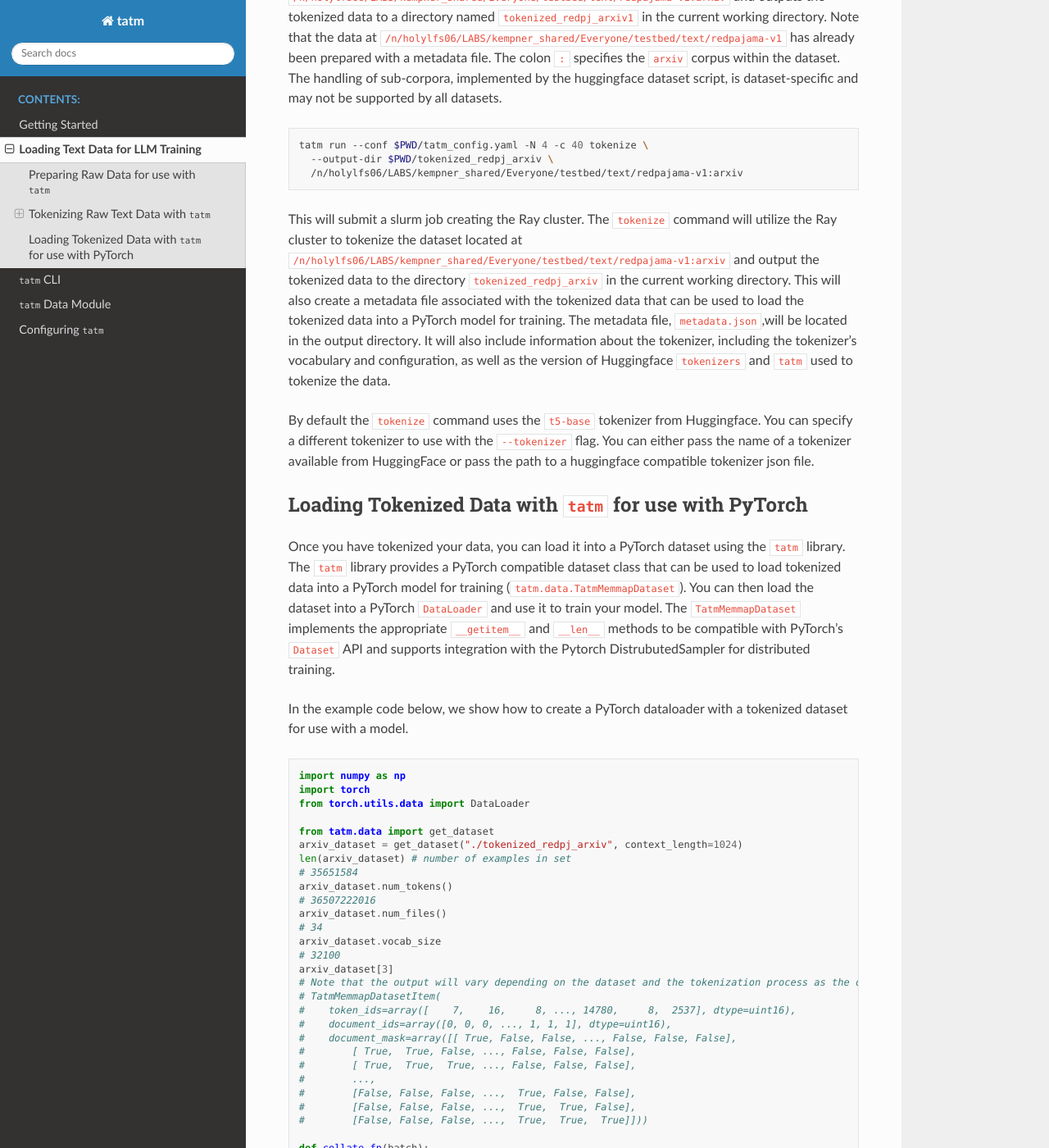
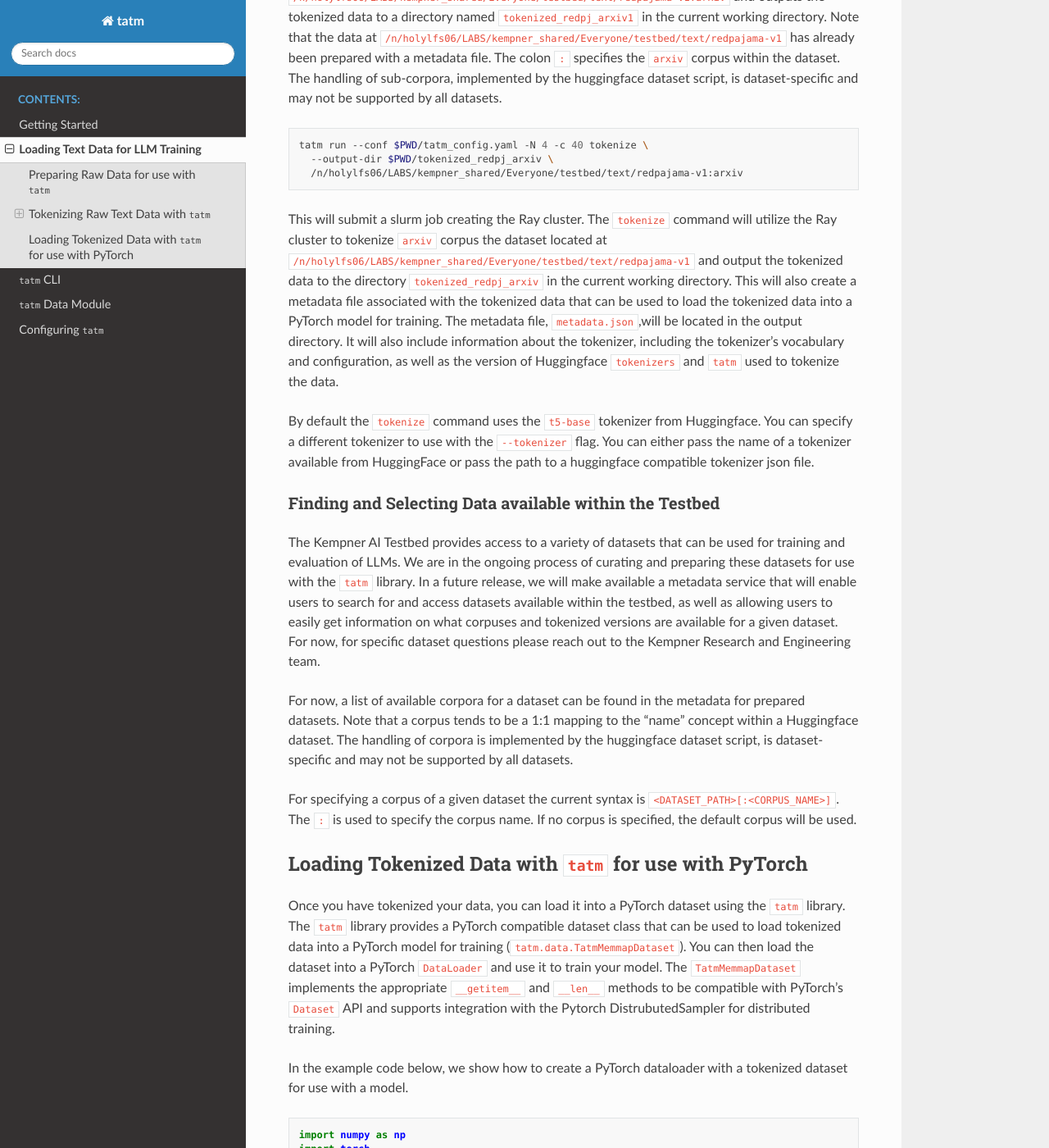
Before and after one commit to KempnerInstitute/tatm, a Sphinx documentation site: the page built from docs/text_dataset.md, in a window 1280 px wide and 1400 px high, scrolled down 1935 px. Shown: the whole window at 82% size. Built offline with Sphinx 7.4.7 and the Read the Docs theme 3.1.0, drawn with Linux system fonts in a browser that asks for light colours.

Commit message:
describe dataset and corpus finding

````diff
--- a/docs/text_dataset.md
+++ b/docs/text_dataset.md
@@ -72,10 +72,20 @@ tatm run --conf $PWD/tatm_config.yaml -N 4 -c 40 tokenize \
   /n/holylfs06/LABS/kempner_shared/Everyone/testbed/text/redpajama-v1:arxiv
 ```
 
-This will submit a slurm job creating the Ray cluster.  The `tokenize` command will utilize the Ray cluster to tokenize the dataset located at `/n/holylfs06/LABS/kempner_shared/Everyone/testbed/text/redpajama-v1:arxiv` and output the tokenized data to the directory `tokenized_redpj_arxiv` in the current working directory.  This will also create a metadata file associated with the tokenized data that can be used to load the tokenized data into a PyTorch model for training. The metadata file, `metadata.json`,will be located in the output directory. It will also include
+This will submit a slurm job creating the Ray cluster.  The `tokenize` command will utilize the Ray cluster to tokenize `arxiv` corpus the dataset located at `/n/holylfs06/LABS/kempner_shared/Everyone/testbed/text/redpajama-v1` and output the tokenized data to the directory `tokenized_redpj_arxiv` in the current working directory.  This will also create a metadata file associated with the tokenized data that can be used to load the tokenized data into a PyTorch model for training. The metadata file, `metadata.json`,will be located in the output directory. It will also include
 information about the tokenizer, including the tokenizer's vocabulary and configuration, as well as the version of Huggingface `tokenizers` and `tatm` used to tokenize the data.
 
 By default the `tokenize` command uses the `t5-base` tokenizer from Huggingface. You can specify a different tokenizer to use with the `--tokenizer` flag. You can either pass the name of a tokenizer available from HuggingFace or pass the path to a huggingface compatible tokenizer json file.
+
+### Finding and Selecting Data available within the Testbed
+
+The Kempner AI Testbed provides access to a variety of datasets that can be used for training and evaluation of LLMs. We are in the ongoing process of curating and preparing these datasets for use with the `tatm` library.
+In a future release, we will make available a metadata service that will enable users to search for and access datasets available within the testbed, as well as allowing users to easily get information on what corpuses and
+tokenized versions are available for a given dataset. For now, for specific dataset questions please reach out to the Kempner Research and Engineering team.
+
+For now, a list of available corpora for a dataset can be found in the metadata for prepared datasets. Note that a corpus tends to be a 1:1 mapping to the "name" concept within a Huggingface dataset. The handling of corpora is implemented by the huggingface dataset script, is dataset-specific and may not be supported by all datasets.
+
+For specifying a corpus of a given dataset the current syntax is `<DATASET_PATH>[:<CORPUS_NAME>]`. The `:` is used to specify the corpus name. If no corpus is specified, the default corpus will be used.
 
 ## Loading Tokenized Data with `tatm` for use with PyTorch
 
````
